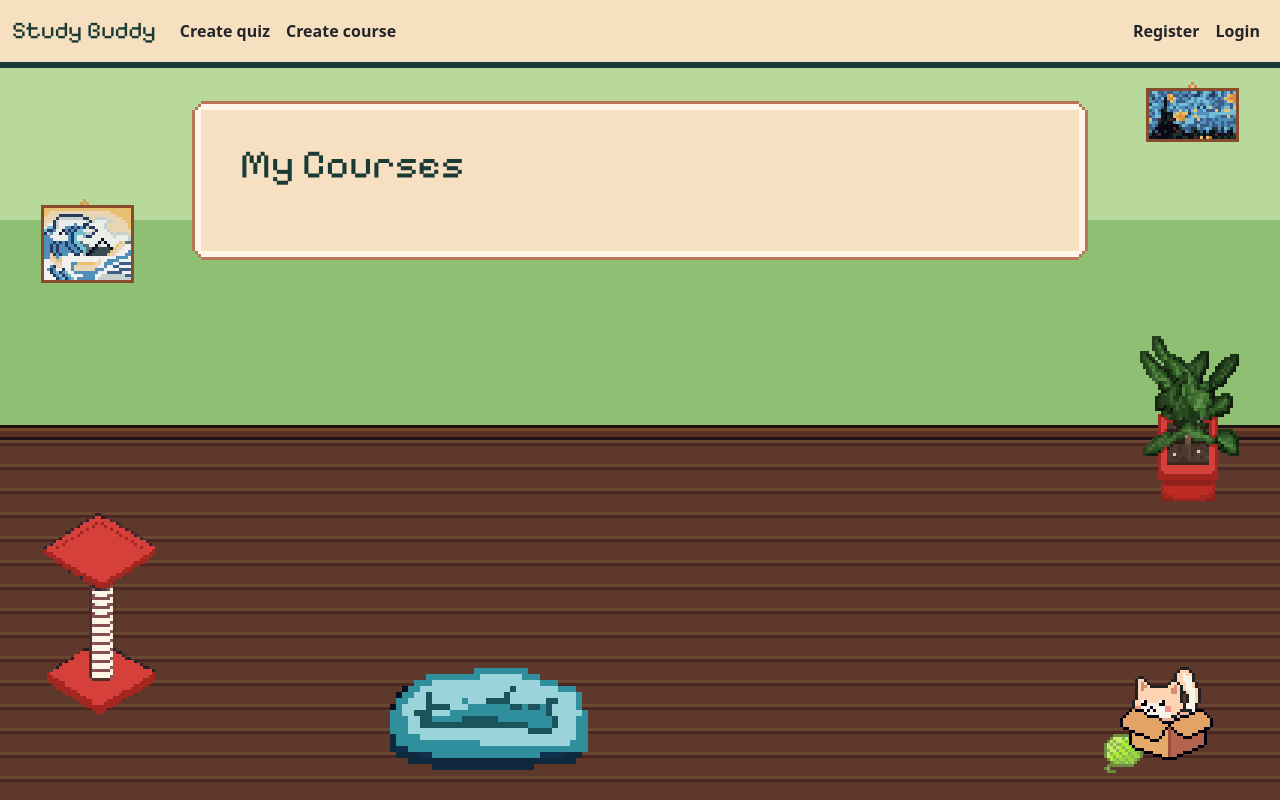
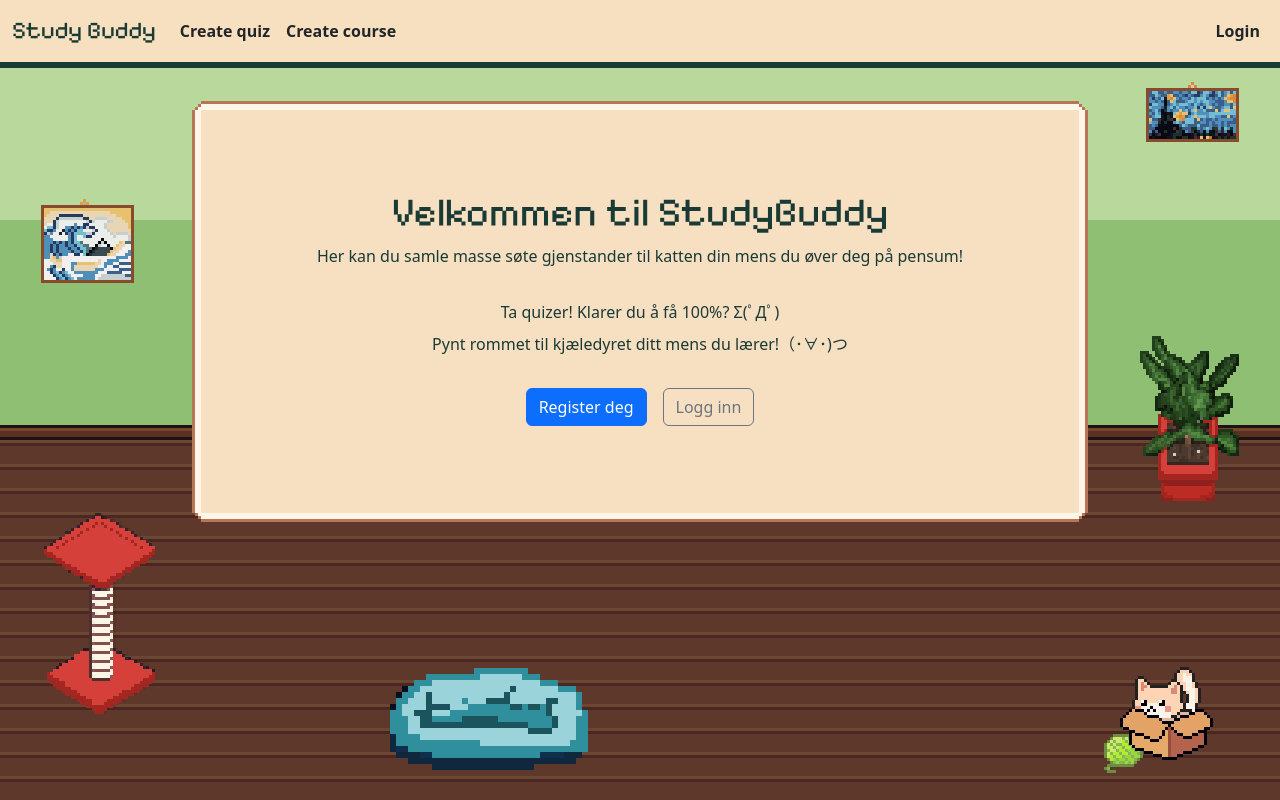
Before and after one commit to malinthnodset/webapp-sub1, an ASP.NET Core app: page / in a window 1280 px wide. Run offline with ASP.NET Core 8, Linux system fonts and the light colour scheme; data that the repository does not hold is empty; some libraries are stand-ins or nearby versions.

Commit message:
Add welcome page for logged-out users, move register button to it, add back links and [Authorize] on controllers

```diff
--- a/SubApp1/Controllers/AccountController.cs
+++ b/SubApp1/Controllers/AccountController.cs
@@ -84,6 +84,6 @@ public class AccountController : Controller
     public async Task<IActionResult> Logout()
     {
         await _signInManager.SignOutAsync();
-        return RedirectToAction("Index", "Dashboard");
+        return RedirectToAction("Index", "Welcome");    //When the user logs out, they get redirected to get Welcome page again
     }
 }
--- a/SubApp1/Controllers/CourseController.cs
+++ b/SubApp1/Controllers/CourseController.cs
@@ -6,6 +6,7 @@ using SubApp1.ViewModels;
 
 namespace SubApp1.Controllers;
 
+[Authorize]     //If the user tries to access the course page without being logged in, they get redirected to the Login-path; fail-safe default and complete mediation
 public class CourseController : Controller
 {
     // dependency injection - controller looks to interface repository files
--- a/SubApp1/Controllers/DashboardController.cs
+++ b/SubApp1/Controllers/DashboardController.cs
@@ -1,3 +1,4 @@
+using Microsoft.AspNetCore.Authorization;
 using Microsoft.AspNetCore.Mvc;
 using SubApp1.Services;
 using SubApp1.ViewModels;
@@ -6,6 +7,8 @@ using SubApp1.Models;
 //Handles the "Dashboard page" by asking DashboardService for the data and passing the result to the Index.cshtml.
 
 namespace SubApp1.Controllers;
+
+[Authorize]     //If the user tries to access the dashboard without being logged in, they get redirected to the Login-path; fail-safe default and complete mediation
 //(constructor) receives the DashboardService and logger through dependency injection,
 // and stores them in private fields for use in the Index action method.
 public class DashboardController : Controller
--- a/SubApp1/Controllers/QuizController.cs
+++ b/SubApp1/Controllers/QuizController.cs
@@ -8,6 +8,7 @@ using Microsoft.AspNetCore.Authorization;
 
 namespace SubApp1.Controllers;
 
+[Authorize]     //If the user tries to access the quiz page without being logged in, they get redirected to the Login-path; fail-safe default and complete mediation
 public class QuizController : Controller
 {
     // dependency injection - controller looks to interface repository files, and the service
--- /dev/null
+++ b/SubApp1/Controllers/WelcomeController.cs
@@ -0,0 +1,18 @@
+using Microsoft.AspNetCore.Authorization;
+using Microsoft.AspNetCore.Mvc;
+
+namespace SubApp1.Controllers
+{
+    [AllowAnonymous]    //Everyone can see this page, also those not logged in
+    public class WelcomeController : Controller
+    {
+    public IActionResult Index()   //GET: to /Welcome/Index
+        {
+            if (User.Identity != null && User.Identity.IsAuthenticated)    //Skips welcome page if the user is logged in
+            {
+                return RedirectToAction("Index", "Dashboard");
+            }
+            return View();  //shows Views/Welcome/Indz.cshtml
+        }
+    }
+}
--- a/SubApp1/Program.cs
+++ b/SubApp1/Program.cs
@@ -90,5 +90,5 @@ app.UseAuthorization();
 
 app.MapControllerRoute(
     name: "default",
-    pattern: "{controller=Dashboard}/{action=Index}/{id?}");
+    pattern: "{controller=Welcome}/{action=Index}/{id?}");  //Makes the first page the user gets directed to "Welcome"
 app.Run();
--- a/SubApp1/Views/Shared/_LoginPartial.cshtml
+++ b/SubApp1/Views/Shared/_LoginPartial.cshtml
@@ -17,9 +17,6 @@
 else
 {
     <li class="nav-item">
-        <a class="nav-link text-dark" asp-controller="Account" asp-action="Register">Register</a>
-    </li>
-    <li class="nav-item">
         <a class="nav-link text-dark" asp-controller="Account" asp-action="Login">Login</a>
     </li>
 }
--- /dev/null
+++ b/SubApp1/Views/Welcome/Index.cshtml
@@ -0,0 +1,27 @@
+@{
+    ViewData["Title"] = "Velkommen!";
+}
+
+<link rel="stylesheet" href="~/css/welcome.css"/>
+
+<section class="welcome">
+    <h1>Velkommen til StudyBuddy</h1>
+
+<p class="welcome-intro">
+    Her kan du samle masse søte gjenstander til katten din mens du øver deg på pensum!
+</p>
+
+<ul class="welcome-features">
+    <li>Ta quizer! Klarer du å få 100%? Σ(ﾟДﾟ)</li>
+    <li>Pynt rommet til kjæledyret ditt mens du lærer!（･∀･)つ</li>
+</ul>
+
+<div class="welcome-actions">
+    <a asp-controller="Account" asp-action="Register" class="btn btn-primary">
+        Register deg
+    </a>
+    <a asp-controller="Account" asp-action="Login" class="btn btn-outline-secondary">
+        Logg inn
+    </a>
+</div>
+</section>
--- /dev/null
+++ b/SubApp1/wwwroot/css/welcome.css
@@ -0,0 +1,21 @@
+.welcome {
+    max-width: 700px;
+    margin: 3rem auto;
+    text-align: center;
+}
+
+.welcome-features {
+    list-style: none;
+    padding: 0;
+    margin: 2rem 0;
+}
+
+.welcome-features li {
+    margin: 0.5rem 0;
+}
+
+.welcome-actions {
+    display: flex;
+    gap: 1rem;
+    justify-content: center;
+}
```
